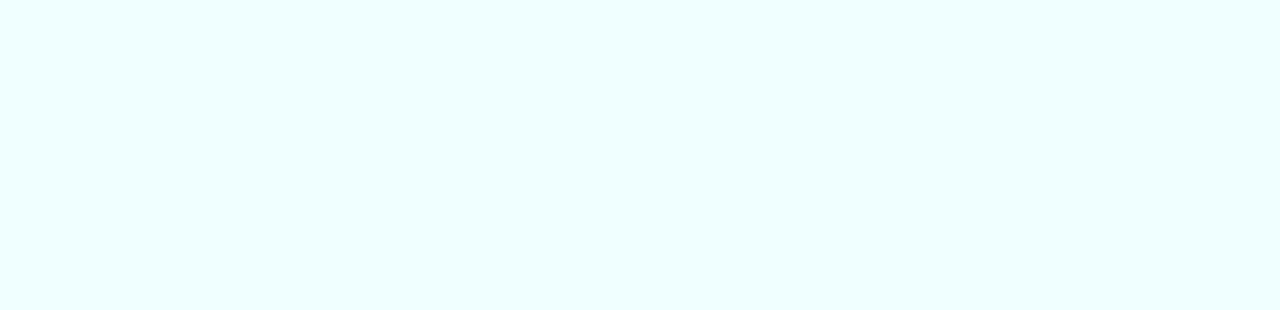
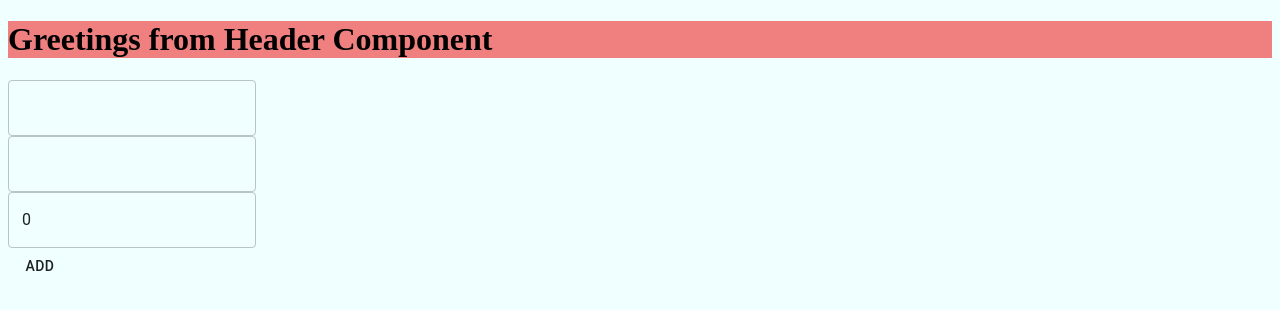
Before and after one commit to abdulrafayghani/Learn-Gatsby, a Gatsby site: page /add in a window 1280 px wide. Before the commit this address had no page. Built offline with nearby package versions, Linux system fonts and the light colour scheme; Gatsby itself is replaced by a stand-in of ours.

Commit message:
netlify with faunadb

```diff
--- a/package.json
+++ b/package.json
@@ -17,6 +17,9 @@
   "dependencies": {
     "@material-ui/core": "^4.11.0",
     "@material-ui/styles": "^4.10.0",
+    "dotenv": "^8.2.0",
+    "faunadb": "^3.0.1",
+    "formik": "^2.2.0",
     "gatsby": "^2.24.67",
     "gatsby-plugin-material-ui": "^2.1.10",
     "mdi-material-ui": "^6.19.0",
--- /dev/null
+++ b/src/pages/add.tsx
@@ -0,0 +1,53 @@
+import React, {useState, useEffect} from "react"
+import { useFormik, Formik, Form, ErrorMessage, Field } from 'formik';
+import TextField from '@material-ui/core/TextField';
+import { Button } from "@material-ui/core";
+import { Layout } from "../components/Layout/Layout";
+
+export default function add(){
+    const [myData, setMyData] = useState<any>("")
+
+    return(
+        <div>
+            <Layout>
+            <Formik initialValues={{
+                firstName: "",
+                lastName: "",
+                age: 0
+            }}
+            onSubmit={(values)=>{
+                console.log(values);
+                fetch(`/.netlify/functions/add`, {
+                  method: 'post',
+                  body: JSON.stringify(values)
+                })
+                .then(response => response.json())
+                .then(data => {
+                setMyData(data);
+                console.log("Data: " + JSON.stringify(data));
+
+              });
+            }}
+            >
+                {
+                    (formik) => (
+                        <Form onSubmit={formik.handleSubmit}>
+                            <div>
+                                <Field type='text' as={TextField} variant='outlined' lable='First Name' name='firstName' />
+                            </div>
+                            <div>
+                                <Field type='text' as={TextField} variant='outlined' lable='Last Name' name='lastName' />
+                            </div>
+                            <div>
+                                <Field type='number' as={TextField} variant='outlined' lable='Age' name='age' />
+                            </div>
+                            <Button type='submit'> Add </Button>
+                        </Form>
+                    )
+                }
+            </Formik>
+            <div>{myData.id} </div>
+            </Layout>
+        </div>
+    )
+}
--- a/src/pages/index.tsx
+++ b/src/pages/index.tsx
@@ -11,6 +11,8 @@ export default function Home() {
             <Link to='/about'>About </Link>
             <br/>
             <Button onClick={() => navigate('about')}>About with Button</Button>
+            <Button onClick={() => navigate('add')}>Add with Button</Button>
+
             </Layout>
         </div>
     )
```
Also changed, not shown: functions/add/add.js (added, +32 -0 lines), functions/package.json (added, +14 -0 lines), netlify.toml (added), 5 other files.
